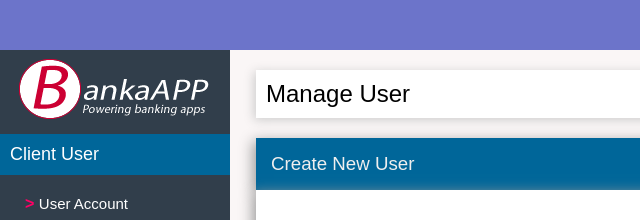
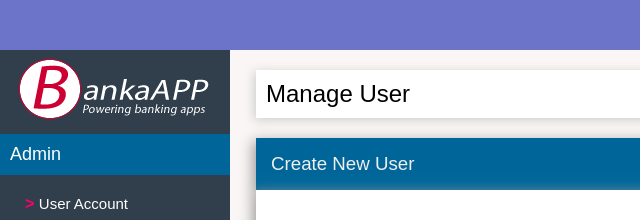
Before and after one commit to kechyy/Banka, a plain HTML site: page UI/admin/newUser.html in a window 1280 px wide. Shown: the top 220 px of the page, 0-640 px from the left. Drawn offline with Linux system fonts and the light colour scheme; a script that the page names is missing.

Commit message:
[feat #164851712] admin new user

```diff
--- a/UI/admin/newUser.html
+++ b/UI/admin/newUser.html
@@ -18,7 +18,7 @@
                     <div class="col-2-lg sideBar">
                         <aside >
                             <div><img src="../images/logo.png" alt=""></div>
-                            <div class="sideBarTitle">Client User</div>
+                            <div class="sideBarTitle">Admin</div>
                             <ul>
                                 <li><span>&gt; </span> <a href="userAccount.html">User Account</a></li>
                                 <li class="active"><span>&gt; </span> <a href="newUser.html">Add New User</a></li>
```
